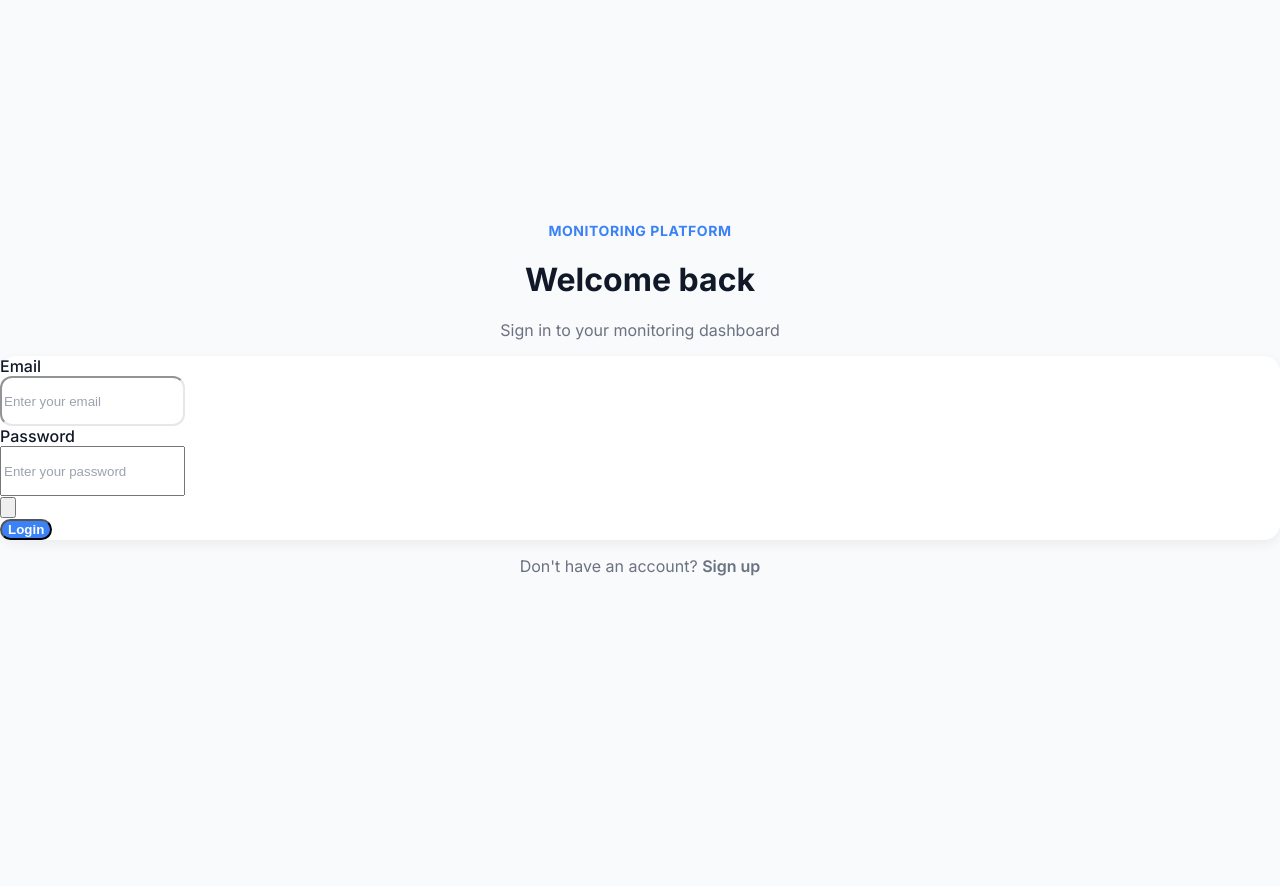
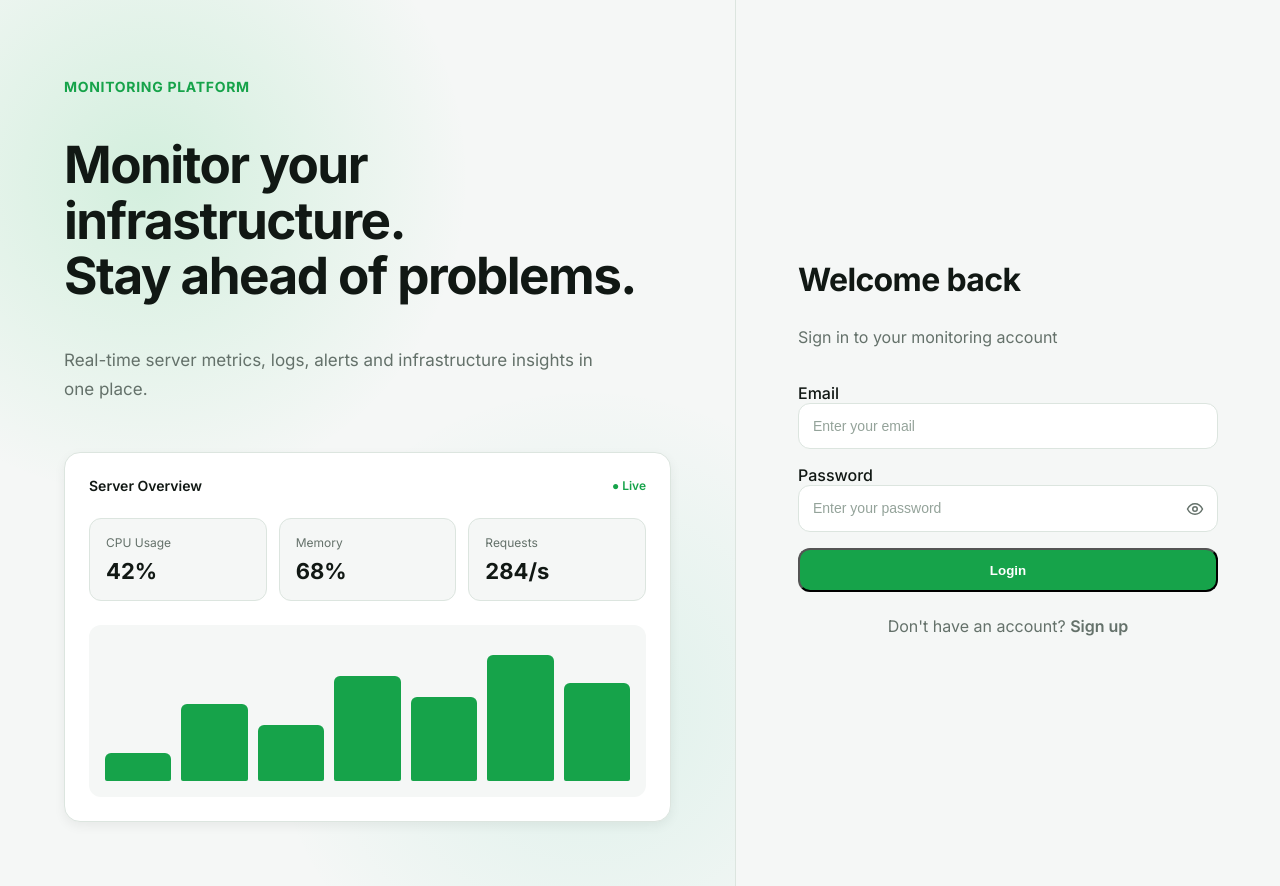
Before and after one commit to Shasatya/monitoring-platform-frontend, a React (Vite) app: page / in a window 1280 px wide. Before the commit the page ends 800 px from the top, so only its background shows below. Built offline with nearby package versions, Linux system fonts and the light colour scheme; no server answers.

Commit message:
FEAT: added login page

```diff
--- a/src/App.css
+++ b/src/App.css
@@ -4,6 +4,7 @@ html,
 body,
 #root {
   min-height: 100%;
+  box-sizing: border-box;
 }
 
 body {
--- a/src/components/auth/AuthLayout/AuthLayout.module.scss
+++ b/src/components/auth/AuthLayout/AuthLayout.module.scss
@@ -1,41 +1,228 @@
 .layout {
   min-height: 100vh;
+  display: grid;
+  grid-template-columns: 1.15fr 0.85fr;
+
+  background: var(--app-background);
+}
+
+.visual {
   display: flex;
   align-items: center;
+  justify-content: center;
 
-  background: var(--app-background);
-  color: var(--app-text-primary);
+  padding: 64px;
+
+  background:
+    radial-gradient(
+      circle at 20% 20%,
+      rgba(34, 197, 94, 0.16),
+      transparent 35%
+    ),
+    radial-gradient(
+      circle at 80% 80%,
+      rgba(16, 185, 129, 0.1),
+      transparent 35%
+    ),
+    var(--app-background);
+
+  border-right: 1px solid var(--app-border);
 }
 
-.container {
+.visualContent {
   width: 100%;
-}
-
-.header {
-  text-align: center;
+  max-width: 680px;
 }
 
 .brand {
-  margin-bottom: 8px;
+  margin-bottom: 24px;
 
   color: var(--app-primary);
   font-size: 14px;
   font-weight: 700;
-  letter-spacing: 0.04em;
+  letter-spacing: 0.05em;
   text-transform: uppercase;
+}
+
+.visualTitle {
+  color: var(--app-text-primary);
+  font-size: clamp(36px, 4vw, 58px);
+  line-height: 1.08;
+  letter-spacing: -0.03em;
+}
+
+.visualDescription {
+  max-width: 560px;
+  margin-top: 20px;
+
+  color: var(--app-text-secondary);
+  font-size: 17px;
+  line-height: 1.7;
+}
+
+.dashboardPreview {
+  margin-top: 48px;
+  padding: 24px;
+
+  border: 1px solid var(--app-border);
+  border-radius: var(--app-radius-lg);
+
+  background: var(--app-surface);
+  box-shadow: var(--app-shadow-sm);
+}
+
+.previewHeader {
+  display: flex;
+  justify-content: space-between;
+  align-items: center;
+
+  color: var(--app-text-primary);
+  font-size: 14px;
+  font-weight: 600;
+}
+
+.status {
+  color: var(--app-primary);
+  font-size: 12px;
+}
+
+.previewStats {
+  display: grid;
+  grid-template-columns: repeat(3, 1fr);
+  gap: 12px;
+
+  margin-top: 24px;
+}
+
+.stat {
+  padding: 16px;
+
+  border: 1px solid var(--app-border);
+  border-radius: var(--app-radius-md);
+
+  background: var(--app-background);
+
+  span {
+    display: block;
+
+    color: var(--app-text-secondary);
+    font-size: 12px;
+  }
+
+  strong {
+    display: block;
+    margin-top: 8px;
+
+    color: var(--app-text-primary);
+    font-size: 22px;
+  }
+}
+
+.chart {
+  height: 140px;
+
+  display: flex;
+  align-items: flex-end;
+  gap: 10px;
+
+  margin-top: 24px;
+  padding: 16px;
+
+  border-radius: var(--app-radius-md);
+  background: var(--app-background);
+
+  div {
+    flex: 1;
+
+    min-height: 20%;
+    border-radius: 6px 6px 2px 2px;
+
+    background: var(--app-primary);
+
+    &:nth-child(2) {
+      height: 55%;
+    }
+
+    &:nth-child(3) {
+      height: 40%;
+    }
+
+    &:nth-child(4) {
+      height: 75%;
+    }
+
+    &:nth-child(5) {
+      height: 60%;
+    }
+
+    &:nth-child(6) {
+      height: 90%;
+    }
+
+    &:nth-child(7) {
+      height: 70%;
+    }
+  }
+}
+
+.authPanel {
+  display: flex;
+  align-items: center;
+  justify-content: center;
+
+  padding: 48px;
+}
+
+.authContent {
+  width: 100%;
+  max-width: 420px;
+}
+
+.header {
+  margin-bottom: 32px;
 }
 
 .title {
   color: var(--app-text-primary);
   font-size: 32px;
+  letter-spacing: -0.02em;
 }
 
 .subtitle {
   margin-top: 8px;
+
+  color: var(--app-text-secondary);
+  line-height: 1.6;
+}
+
+.footer {
+  margin-top: 24px;
+
+  text-align: center;
   color: var(--app-text-secondary);
 }
 
-.footer {
-  text-align: center;
-  color: var(--app-text-secondary);
+@media (max-width: 900px) {
+  .layout {
+    grid-template-columns: 1fr;
+  }
+
+  .visual {
+    display: none;
+  }
+
+  .authPanel {
+    min-height: 100vh;
+    padding: 32px 20px;
+  }
 }
+
+@media (max-width: 480px) {
+  .authPanel {
+    padding: 24px 16px;
+  }
+
+  .title {
+    font-size: 28px;
+  }
+}
--- a/src/components/auth/AuthLayout/AuthLayout.tsx
+++ b/src/components/auth/AuthLayout/AuthLayout.tsx
@@ -1,5 +1,5 @@
 import type { ReactNode } from "react";
-import { Container, Stack, Text, Title } from "@mantine/core";
+import { Text, Title } from "@mantine/core";
 import styles from "./AuthLayout.module.scss";
 
 interface AuthLayoutProps {
@@ -12,12 +12,61 @@ interface AuthLayoutProps {
 const AuthLayout = ({ title, subtitle, children, footer }: AuthLayoutProps) => {
   return (
     <main className={styles.layout}>
-      <Container size={460} className={styles.container}>
-        <Stack gap="xl">
+      <section className={styles.visual}>
+        <div className={styles.visualContent}>
+          <Text className={styles.brand}>Monitoring Platform</Text>
+
+          <Title order={1} className={styles.visualTitle}>
+            Monitor your infrastructure.
+            <br />
+            Stay ahead of problems.
+          </Title>
+
+          <Text className={styles.visualDescription}>
+            Real-time server metrics, logs, alerts and infrastructure insights
+            in one place.
+          </Text>
+
+          <div className={styles.dashboardPreview}>
+            <div className={styles.previewHeader}>
+              <span>Server Overview</span>
+              <span className={styles.status}>● Live</span>
+            </div>
+
+            <div className={styles.previewStats}>
+              <div className={styles.stat}>
+                <span>CPU Usage</span>
+                <strong>42%</strong>
+              </div>
+
+              <div className={styles.stat}>
+                <span>Memory</span>
+                <strong>68%</strong>
+              </div>
+
+              <div className={styles.stat}>
+                <span>Requests</span>
+                <strong>284/s</strong>
+              </div>
+            </div>
+
+            <div className={styles.chart}>
+              <div />
+              <div />
+              <div />
+              <div />
+              <div />
+              <div />
+              <div />
+            </div>
+          </div>
+        </div>
+      </section>
+
+      <section className={styles.authPanel}>
+        <div className={styles.authContent}>
           <div className={styles.header}>
-            <Text className={styles.brand}>Monitoring Platform</Text>
-
-            <Title order={1} className={styles.title}>
+            <Title order={2} className={styles.title}>
               {title}
             </Title>
 
@@ -27,8 +76,8 @@ const AuthLayout = ({ title, subtitle, children, footer }: AuthLayoutProps) => {
           {children}
 
           {footer && <div className={styles.footer}>{footer}</div>}
-        </Stack>
-      </Container>
+        </div>
+      </section>
     </main>
   );
 };
--- a/src/components/ui/AppButton/AppButton.module.scss
+++ b/src/components/ui/AppButton/AppButton.module.scss
@@ -1,16 +1,19 @@
 .button {
+  width: 100%;
+  min-height: 44px;
   border-radius: var(--app-radius-md);
   font-weight: 600;
   transition:
     background-color 150ms ease,
     border-color 150ms ease,
+    box-shadow 150ms ease,
     transform 100ms ease;
 
   &[data-variant="primary"] {
     background: var(--app-primary);
     color: #ffffff;
 
-    &:hover:not(:disabled) {
+    &:hover {
       background: var(--app-primary-hover);
     }
   }
@@ -20,31 +23,27 @@
     color: var(--app-text-primary);
     border: 1px solid var(--app-border);
 
-    &:hover:not(:disabled) {
-      background: var(--app-background);
+    &:hover {
+      background: var(--app-surface-hover);
     }
   }
 
   &[data-variant="danger"] {
     background: var(--app-danger);
     color: #ffffff;
-
-    &:hover:not(:disabled) {
-      background: var(--app-danger-hover);
-    }
   }
 
   &[data-variant="ghost"] {
     background: transparent;
     color: var(--app-text-secondary);
 
-    &:hover:not(:disabled) {
-      background: var(--app-background);
+    &:hover {
+      background: var(--app-surface);
       color: var(--app-text-primary);
     }
   }
 
-  &:active:not(:disabled) {
-    transform: translateY(1px);
+  &:disabled {
+    opacity: 0.6;
   }
 }
--- a/src/components/ui/AppInput/AppInput.module.scss
+++ b/src/components/ui/AppInput/AppInput.module.scss
@@ -3,24 +3,51 @@
 }
 
 .label {
+  margin-bottom: 6px;
+
   color: var(--app-text-primary);
   font-weight: 500;
-  margin-bottom: 6px;
 }
 
 .input {
-  height: 44px;
+  width: 100%;
+  height: 100%;
+
+  padding: 14px;
+
+  box-sizing: border-box;
+
+  border: 0;
+  outline: 0;
+
+  font-size: 14px;
+
   background: var(--app-surface);
   color: var(--app-text-primary);
-  border-color: var(--app-border);
+
+  border: 1px solid var(--app-border);
   border-radius: var(--app-radius-md);
+
+  transition:
+    border-color 150ms ease,
+    box-shadow 150ms ease;
 
   &::placeholder {
     color: var(--app-text-muted);
   }
 
+  &:hover {
+    border-color: var(--app-text-secondary);
+  }
+
   &:focus {
     border-color: var(--app-primary);
+    box-shadow: 0 0 0 3px var(--app-primary-soft);
+  }
+
+  &:focus-within {
+    border-color: var(--app-primary);
+    box-shadow: 0 0 0 3px var(--app-primary-soft);
   }
 }
 
--- a/src/components/ui/AppPasswordInput/AppPasswordInput.module.scss
+++ b/src/components/ui/AppPasswordInput/AppPasswordInput.module.scss
@@ -3,34 +3,88 @@
 }
 
 .label {
+  margin-bottom: 6px;
+
   color: var(--app-text-primary);
   font-weight: 500;
-  margin-bottom: 6px;
+}
+
+.wrapper {
+  box-sizing: border-box;
+  position: relative;
+
+  width: 100%;
+
+  background: var(--app-surface);
+  border: 1px solid var(--app-border);
+  border-radius: var(--app-radius-md);
+
+  transition:
+    border-color 150ms ease,
+    box-shadow 150ms ease;
+
+  &:hover {
+    border-color: var(--app-text-secondary);
+  }
+
+  &:focus-within {
+    border-color: var(--app-primary);
+    box-shadow: 0 0 0 3px var(--app-primary-soft);
+  }
 }
 
 .input {
-  background: var(--app-surface);
-  border-color: var(--app-border);
-  border-radius: var(--app-radius-md);
+  width: 100%;
 
-  &:focus-within {
-    border-color: var(--app-primary);
-  }
+  background: transparent;
+  border: 0;
+  box-sizing: border-box;
 }
 
 .innerInput {
-  height: 44px;
+  width: 100%;
+
+  padding: 13px 44px 13px 14px;
+  margin: 0;
+
+  line-height: 1.4;
+  font-size: 14px;
+
+  background: transparent;
   color: var(--app-text-primary);
+
+  border: 0;
+  outline: 0;
 
   &::placeholder {
     color: var(--app-text-muted);
   }
 }
 
-.description {
+.visibilityToggle {
+  position: absolute;
+  top: 50%;
+  right: 2px;
+  transform: translateY(-50%);
+
+  width: 40px;
+  height: 40px;
+
+  display: flex;
+  align-items: center;
+  justify-content: center;
+
   color: var(--app-text-secondary);
+  background: transparent;
+  border: none;
+  cursor: pointer;
+
+  &:hover {
+    background: transparent;
+    color: var(--app-text-primary);
+  }
+
+  svg {
+    display: block;
+  }
 }
-
-.error {
-  color: var(--app-danger);
-}
--- a/src/components/ui/AppPasswordInput/AppPasswordInput.tsx
+++ b/src/components/ui/AppPasswordInput/AppPasswordInput.tsx
@@ -11,6 +11,40 @@ interface AppPasswordInputProps extends Omit<
   description?: string;
 }
 
+const VisibilityIcon = ({ reveal }: { reveal: boolean }) => {
+  return reveal ? (
+    <svg
+      width="18"
+      height="18"
+      viewBox="0 0 24 24"
+      fill="none"
+      stroke="currentColor"
+      strokeWidth="2"
+      strokeLinecap="round"
+      strokeLinejoin="round"
+    >
+      <path d="M3 3l18 18" />
+      <path d="M10.6 10.6a2 2 0 0 0 2.8 2.8" />
+      <path d="M9.9 4.2A10.6 10.6 0 0 1 12 4c5 0 9.3 3 11 8-0.6 1.7-1.6 3.2-2.8 4.4" />
+      <path d="M6.6 6.6C4.9 7.8 3.5 9.6 3 12c.9 2.7 2.7 4.8 5 6.1" />
+    </svg>
+  ) : (
+    <svg
+      width="18"
+      height="18"
+      viewBox="0 0 24 24"
+      fill="none"
+      stroke="currentColor"
+      strokeWidth="2"
+      strokeLinecap="round"
+      strokeLinejoin="round"
+    >
+      <path d="M2 12s3.5-7 10-7 10 7 10 7-3.5 7-10 7S2 12 2 12z" />
+      <circle cx="12" cy="12" r="3" />
+    </svg>
+  );
+};
+
 const AppPasswordInput = ({
   label,
   error,
@@ -23,11 +57,17 @@ const AppPasswordInput = ({
       label={label}
       error={error}
       description={description}
+      visibilityToggleIcon={VisibilityIcon}
+      visibilityToggleButtonProps={{
+        "aria-label": "Toggle password visibility",
+      }}
       classNames={{
         root: styles.root,
         label: styles.label,
+        wrapper: styles.wrapper,
         input: styles.input,
         innerInput: styles.innerInput,
+        visibilityToggle: styles.visibilityToggle,
         description: styles.description,
         error: styles.error,
       }}
--- a/src/pages/Login.tsx
+++ b/src/pages/Login.tsx
@@ -1,17 +1,12 @@
 import { Stack, Text } from "@mantine/core";
-import {
-  AppButton,
-  AppCard,
-  AppInput,
-  AppPasswordInput,
-} from "../components/ui";
+import { AppButton, AppInput, AppPasswordInput } from "../components/ui";
 import { AuthLayout } from "../components/auth";
 
 const Login = () => {
   return (
     <AuthLayout
       title="Welcome back"
-      subtitle="Sign in to your monitoring dashboard"
+      subtitle="Sign in to your monitoring account"
       footer={
         <Text size="sm">
           Don't have an account?{" "}
@@ -21,20 +16,19 @@ const Login = () => {
         </Text>
       }
     >
-      <AppCard>
-        <Stack>
-          <AppInput label="Email" placeholder="Enter your email" type="email" />
-
-          <AppPasswordInput
-            label="Password"
-            placeholder="Enter your password"
-          />
-
-          <AppButton type="submit" fullWidth>
-            Login
-          </AppButton>
-        </Stack>
-      </AppCard>
+      <Stack
+        style={{
+          display: "flex",
+          flexDirection: "column",
+          gap: "16px",
+        }}
+      >
+        <AppInput label="Email" placeholder="Enter your email" type="email" />
+        <AppPasswordInput label="Password" placeholder="Enter your password" />
+        <AppButton type="submit" fullWidth>
+          Login
+        </AppButton>
+      </Stack>
     </AuthLayout>
   );
 };
--- a/src/styles/globals.scss
+++ b/src/styles/globals.scss
@@ -1,18 +1,19 @@
 :root {
-  --app-background: #f8fafc;
+  --app-background: #f5f7f6;
   --app-surface: #ffffff;
 
-  --app-text-primary: #111827;
-  --app-text-secondary: #6b7280;
-  --app-text-muted: #9ca3af;
+  --app-text-primary: #111814;
+  --app-text-secondary: #64716a;
+  --app-text-muted: #94a39a;
 
-  --app-border: #e5e7eb;
+  --app-primary: #16a34a;
+  --app-primary-hover: #15803d;
+  --app-primary-soft: rgba(22, 163, 74, 0.12);
 
-  --app-primary: #3b82f6;
-  --app-primary-hover: #2563eb;
+  --app-danger: #dc2626;
 
-  --app-danger: #ef4444;
-  --app-danger-hover: #dc2626;
+  --app-border: #dce5df;
+  --app-surface-hover: #f0f5f2;
 
   --app-shadow-sm: 0 4px 12px rgba(0, 0, 0, 0.06);
 
@@ -22,20 +23,21 @@
 }
 
 [data-mantine-color-scheme="dark"] {
-  --app-background: #0f172a;
-  --app-surface: #1e293b;
+  --app-background: #090d0b;
+  --app-surface: #111713;
 
-  --app-text-primary: #f8fafc;
-  --app-text-secondary: #94a3b8;
-  --app-text-muted: #64748b;
+  --app-text-primary: #f0fdf4;
+  --app-text-secondary: #9caea2;
+  --app-text-muted: #64756a;
 
-  --app-border: #334155;
+  --app-primary: #22c55e;
+  --app-primary-hover: #4ade80;
+  --app-primary-soft: rgba(34, 197, 94, 0.14);
 
-  --app-primary: #60a5fa;
-  --app-primary-hover: #3b82f6;
+  --app-danger: #ef4444;
 
-  --app-danger: #f87171;
-  --app-danger-hover: #ef4444;
+  --app-border: #243229;
+  --app-surface-hover: #18221c;
 
-  --app-shadow-sm: 0 4px 12px rgba(0, 0, 0, 0.25);
+  --app-shadow-sm: 0 4px 16px rgba(0, 0, 0, 0.35);
 }
```
